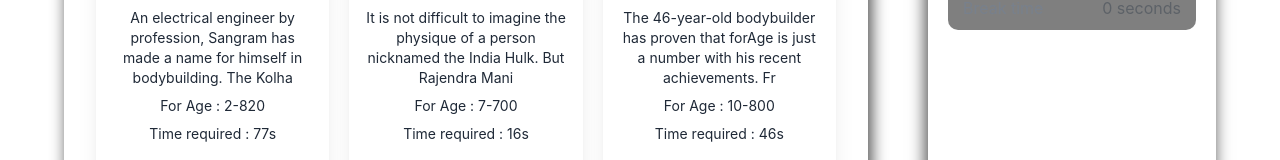
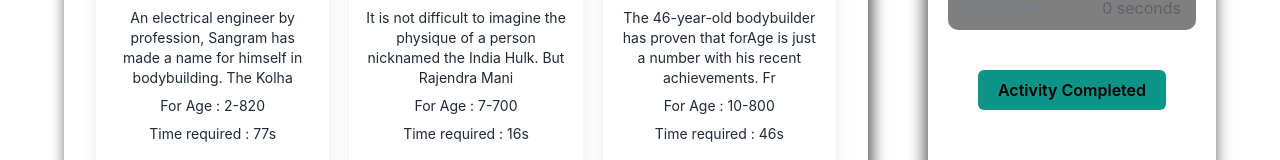
Before and after one commit to skmamunkhan072/b6_ultra_active_club_skmamunkhan072, a React (Create React App) app: page / in a window 1280 px wide. Shown: the part 568-728 px from the top of the page. Built offline with nearby package versions, Linux system fonts and the light colour scheme.

Commit message:
Activity Completed button add

```diff
--- a/src/components/ExerciseDetails/ExerciseDetails.js
+++ b/src/components/ExerciseDetails/ExerciseDetails.js
@@ -16,6 +16,10 @@ const ExerciseDetails = ({exercisSeconds , requiredTime}) => {
           <p className="seconds"><span id="requiredTime">{requiredTime}</span> seconds</p>
         </div>
       </div>
+
+      <div className="mt-10 text-center">
+        <button className="bg-teal-600 hover:bg-teal-400 text-black  py-2 px-5 rounded-md font-semibold">Activity Completed</button>
+      </div>
     </div>
   );
 };
--- a/src/components/RightSiteBarContainer/RightSiteBarContainer.js
+++ b/src/components/RightSiteBarContainer/RightSiteBarContainer.js
@@ -37,6 +37,7 @@ if(localValueConNumber){
       <Profile></Profile>
       <AddaBrack addToSeconds={addToSeconds}></AddaBrack>
       <ExerciseDetails requiredTime={requiredTime} exercisSeconds={exercisSeconds}></ExerciseDetails>
+
     </div>
   );
 };
```
